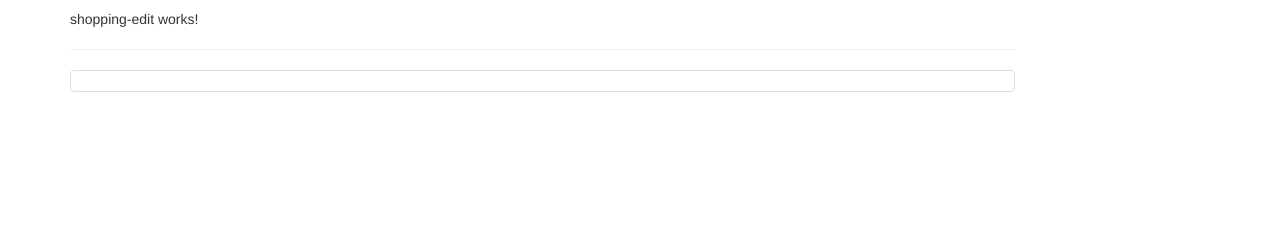
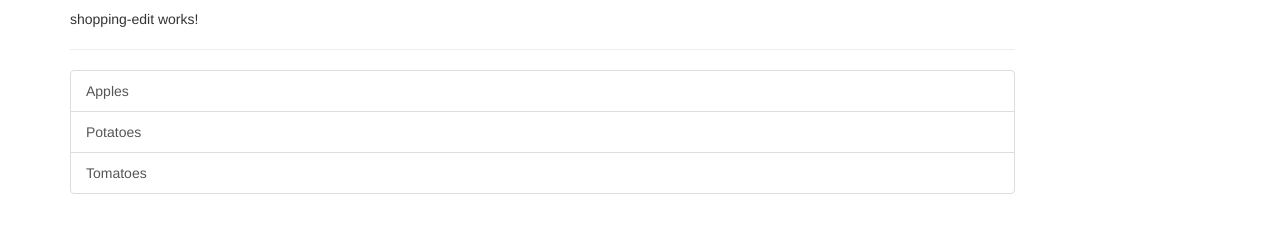
Before and after one commit to lechcirmirakis/Angular-shopping-list-APP, an Angular app in the folder shopping-list-app/: page / in a window 1280 px wide. Shown: the part 308-540 px from the top of the page. Built offline with nearby package versions, Linux system fonts and the light colour scheme.

Commit message:
creating and outputting the sjopping list

```diff
--- a/shopping-list-app/src/app/shopping-list/shopping-list.component.html
+++ b/shopping-list-app/src/app/shopping-list/shopping-list.component.html
@@ -3,7 +3,9 @@
     <app-shopping-edit></app-shopping-edit>
     <hr>
     <ul class="list-group">
-      <a href="#" class="list-group-item" style="cursor: pointer"></a>
+      <a href="#" class="list-group-item" style="cursor: pointer" *ngFor="let ingredient of ingredients">
+        {{ingredient.name}}
+      </a>
     </ul>
   </div>
 </div>
--- a/shopping-list-app/src/app/shopping-list/shopping-list.component.ts
+++ b/shopping-list-app/src/app/shopping-list/shopping-list.component.ts
@@ -1,4 +1,5 @@
 import { Component, OnInit } from '@angular/core';
+import { Ingredient } from '../shared/ingredient.model';
 
 @Component({
   selector: 'app-shopping-list',
@@ -6,7 +7,11 @@
   styleUrls: ['./shopping-list.component.css']
 })
 export class ShoppingListComponent implements OnInit {
-  ingredients = [];
+  ingredients: Ingredient[] = [
+    new Ingredient('Apples', 1),
+    new Ingredient('Potatoes', 3),
+    new Ingredient('Tomatoes', 5),
+  ];
 
   constructor() { }
 
```
